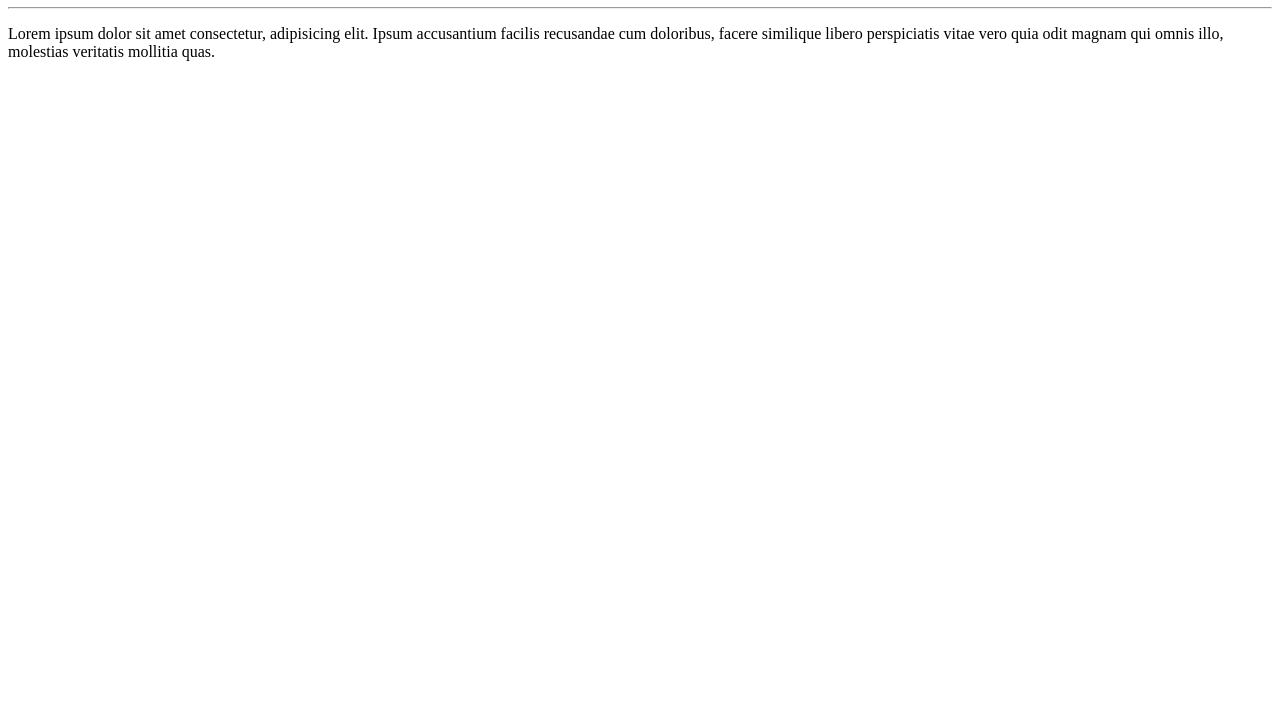
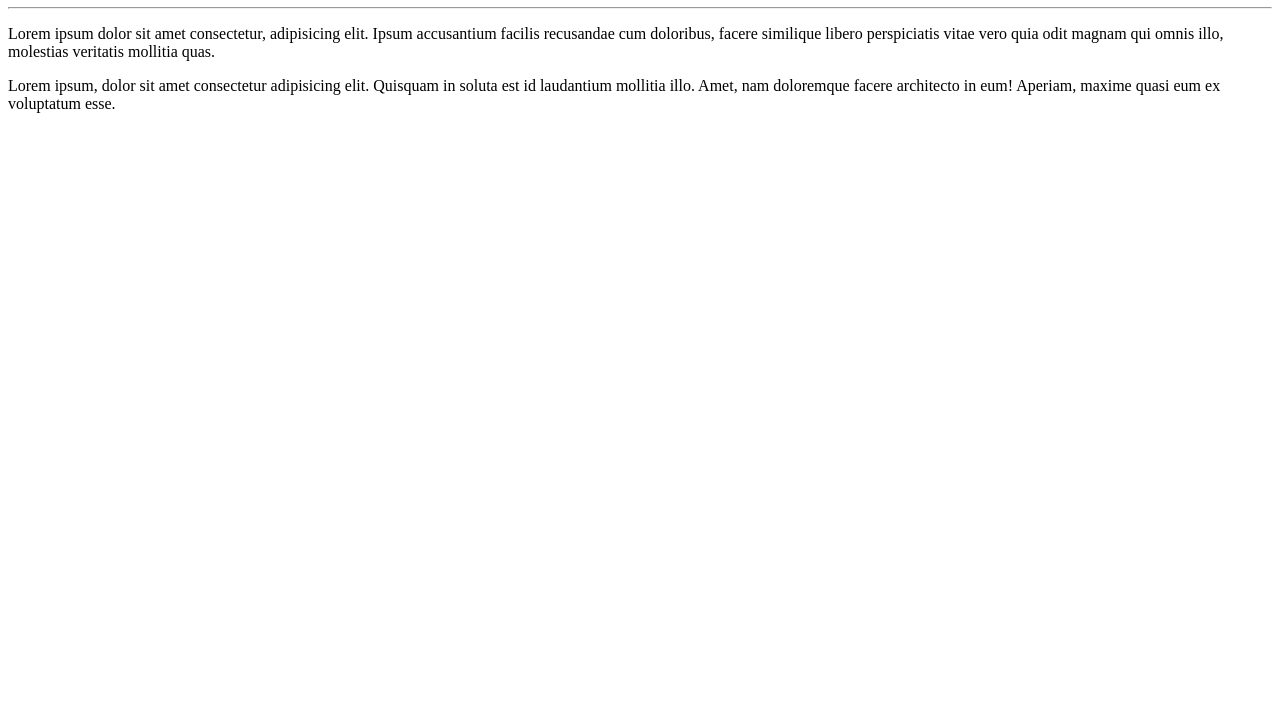
Before and after one commit to gabriellsposito/Ola-Mundo, a plain HTML site: page site-teste/index.html in a window 1280 px wide. Shown: the part 73-800 px from the top of the page. Drawn offline with Linux system fonts and the light colour scheme.

Commit message:
novo paragráfo

```diff
--- a/site-teste/index.html
+++ b/site-teste/index.html
@@ -10,5 +10,6 @@
     <h1>Olá, Mundo</h1>
     <hr>
     <p>Lorem ipsum dolor sit amet consectetur, adipisicing elit. Ipsum accusantium facilis recusandae cum doloribus, facere similique libero perspiciatis vitae vero quia odit magnam qui omnis illo, molestias veritatis mollitia quas.</p>
+    <p>Lorem ipsum, dolor sit amet consectetur adipisicing elit. Quisquam in soluta est id laudantium mollitia illo. Amet, nam doloremque facere architecto in eum! Aperiam, maxime quasi eum ex voluptatum esse.</p>
 </body>
 </html>
```
